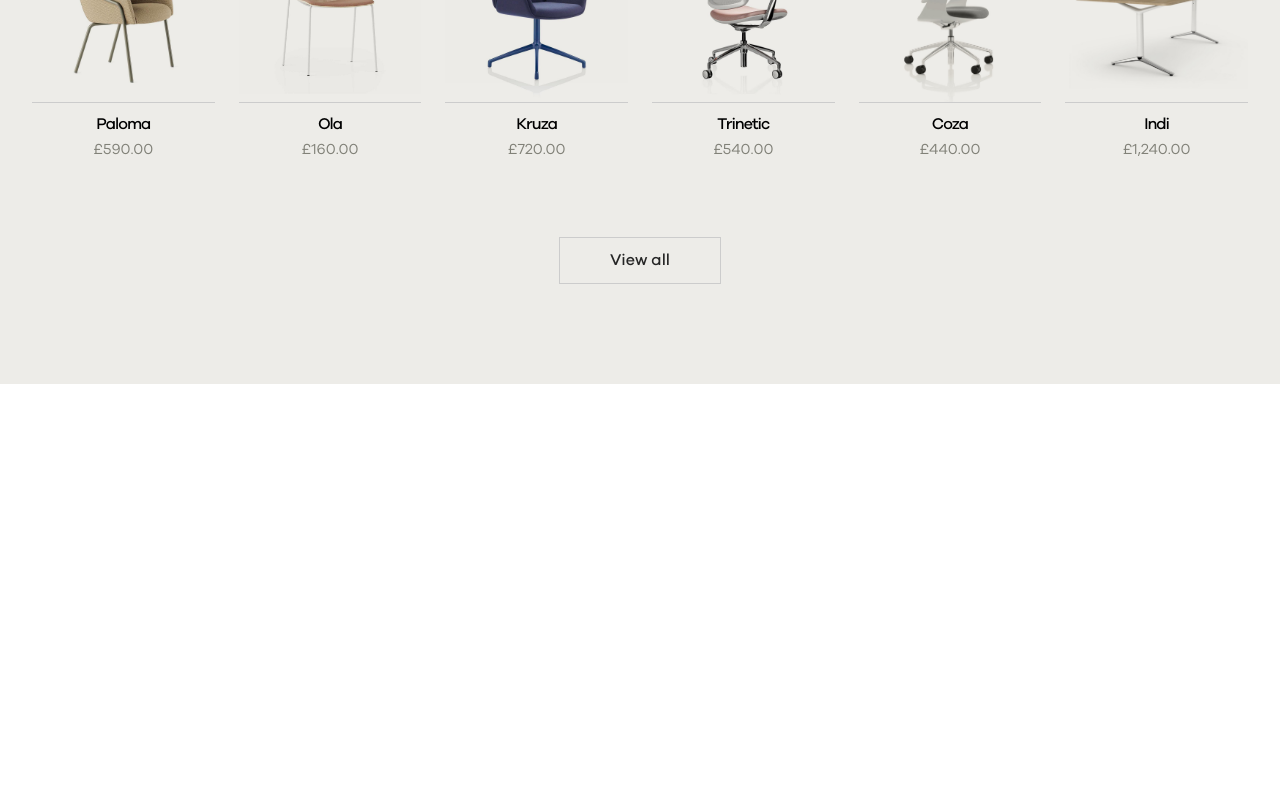
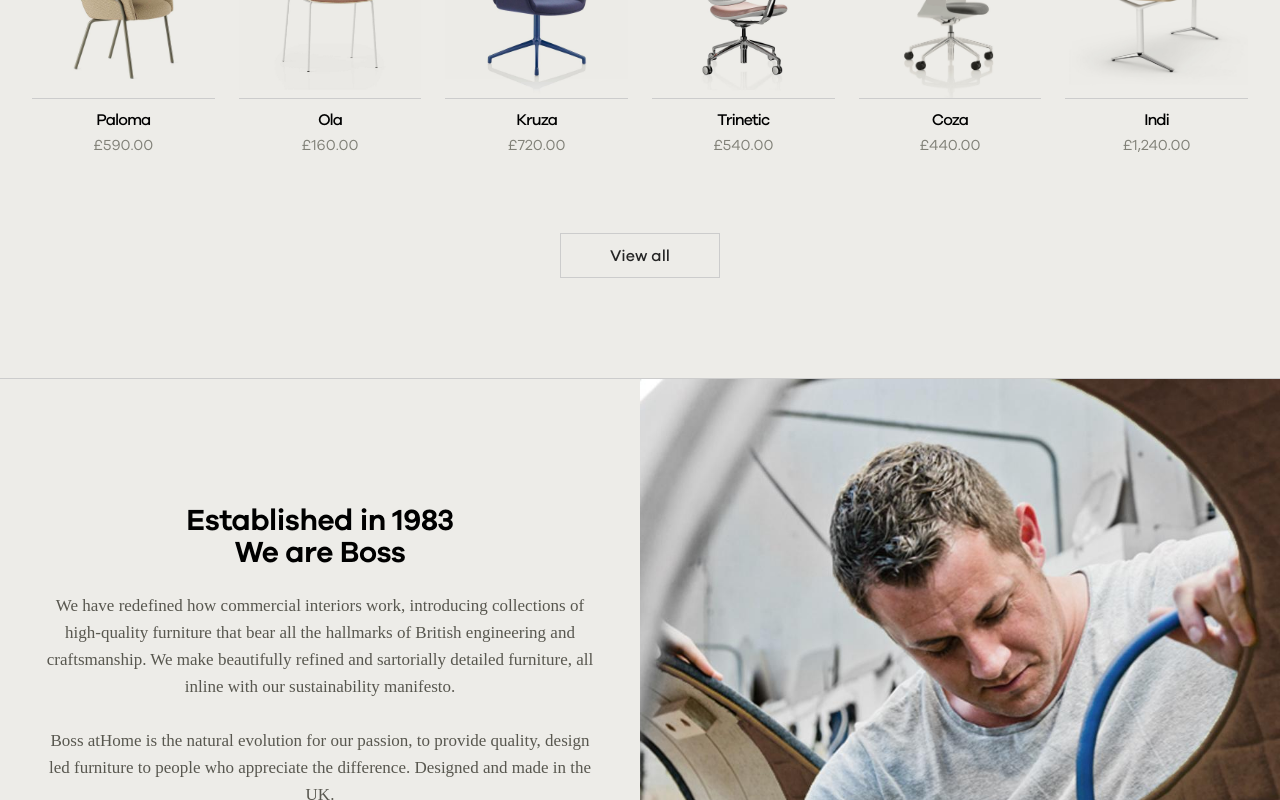
Before and after one commit to maru-dev4905/Boss-at-home, a plain HTML site: page index.html in a window 1280 px wide. Shown: the part 2000-2800 px from the top of the page. Before the commit the page ends 2384 px from the top, so only its background shows below. Drawn offline with Linux system fonts and the light colour scheme.

Commit message:
section about 개발

```diff
--- a/css/reset.css
+++ b/css/reset.css
@@ -18,6 +18,9 @@ time, mark, audio, video {
 	font-size: 100%;
 	font: inherit;
 	vertical-align: baseline;
+}
+*{
+    box-sizing: border-box;
 }
 /* HTML5 display-role reset for older browsers */
 article, aside, details, figcaption, figure,
--- a/css/style.css
+++ b/css/style.css
@@ -290,3 +290,53 @@ main{
 #products .sec_btn{
     margin-top: 80px;
 }
+
+/* section about */
+#about{
+    width: 100vw;
+    background-color: #EDECE8;
+    border-top: 1px solid #ccc;
+}
+#about article{
+    display: flex;
+    flex-direction: row;
+    height: 650px;
+}
+#about .about__text{
+    width: 50%;
+    height: 100%;
+    padding: 50px 30px;
+    display: flex;
+    flex-direction: column;
+    justify-content: center;
+    align-items: center;
+    text-align: center;
+}
+#about .about__text h2{
+    font-size: 30px;
+    letter-spacing: -0.5px;
+    line-height: 32px;
+    margin-bottom: 23px;
+    font-family: "grotesque-semibold";
+}
+#about .about__text p{
+    font-size: 17px;
+    line-height: 27px;
+    color: #58574F;
+    margin-bottom: 50px;
+    max-width: 560px;
+}
+#about .about__img{
+    width: 50%;
+    height: 100%;
+    background-size: cover;
+    background-position: center;
+    background-repeat: no-repeat;
+}
+#about .about__weare .about__img{
+    background-image: url("../images/files/Boss-atHome-Image-Story---28_1920x1200.jpg");
+}
+#about .about__browse .about__img{
+    background-image: url("../images/files/Boss_atHome_Product_1920x1200.jpg");
+
+}
--- a/index.html
+++ b/index.html
@@ -166,6 +166,44 @@
                 </a>
             </div>
         </section>
+        <section id="about">
+            <article class="about__weare">
+                <div class="about__text">
+                    <h2>
+                        Established in 1983
+                        <br>
+                        We are Boss
+                    </h2>
+                    <p>
+                        We have redefined how commercial interiors work, introducing collections of high-quality furniture that bear all the hallmarks of British engineering and craftsmanship. We make beautifully refined and sartorially detailed furniture, all inline with our sustainability manifesto.
+                        <br>
+                        <br>
+                        Boss atHome is the natural evolution for our passion, to provide quality, design led furniture to people who appreciate the difference. Designed and made in the UK.
+                    </p>
+                    <a href="#" class="sec_btn">
+                        Our Story
+                    </a>
+                </div>
+                <div class="about__img"></div>
+            </article>
+            <article class="about__browse">
+                <div class="about__img"></div>
+                <div class="about__text">
+                    <h2>
+                        Designing your Home Office
+                    </h2>
+                    <p>
+                        Our collections offer all the ergonomic experience of one of the UK's leading workplace furniture design and manufactures. We understand the science of comfort and are passionate about design.
+                        <br>
+                        <br>
+                        Our Home Office Collections are about creating the right home work balance.
+                    </p>
+                    <a href="#" class="sec_btn">
+                        Browse
+                    </a>
+                </div>
+            </article>
+        </section>
     </main>
 </body>
 </html>
```
